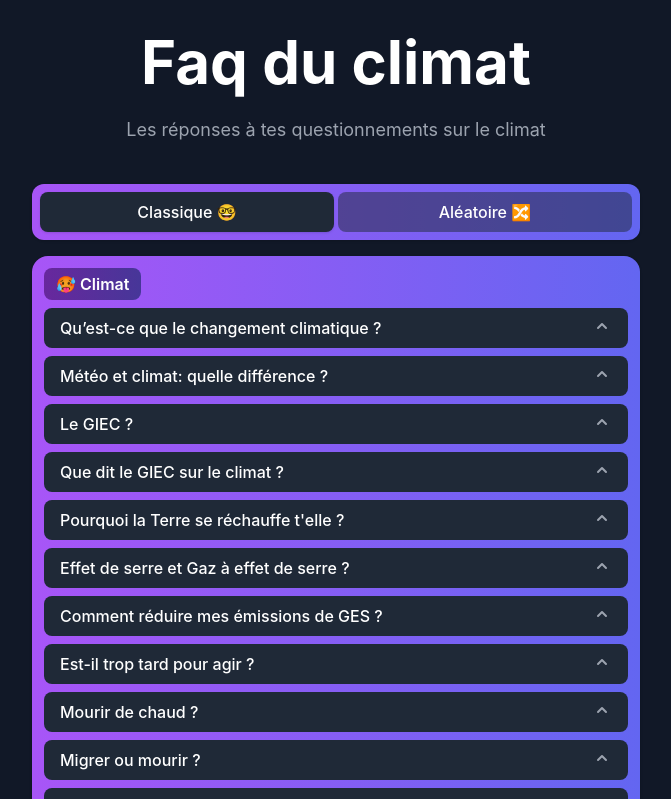
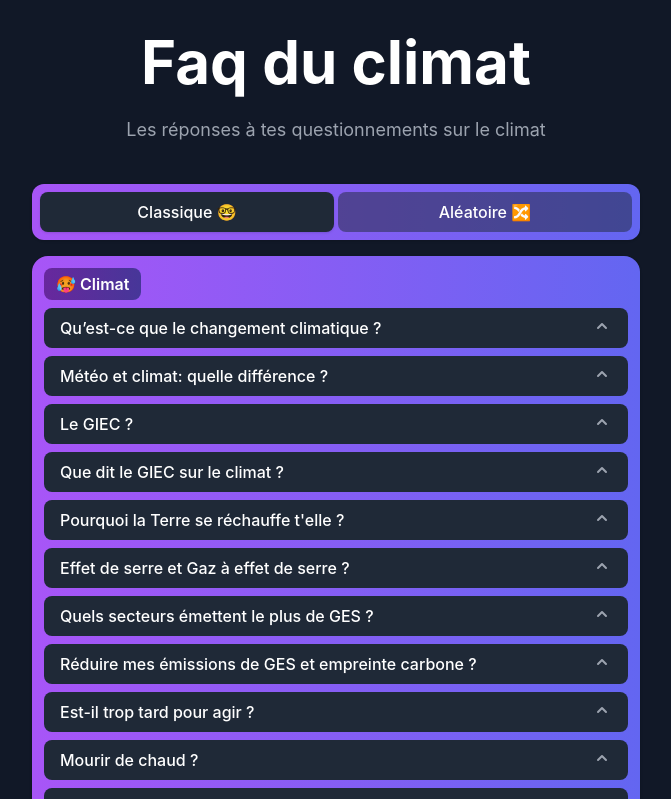
Before and after one commit to alexandre-mace/faqduclimat, a Next.js app: page / in a window 1280 px wide. Shown: the top 799 px of the page, without its empty margins (304-975 px from the left). Built offline with nearby package versions, Linux system fonts and the light colour scheme.

Commit message:
Add a new question

```diff
--- a/data/questions.js
+++ b/data/questions.js
@@ -83,7 +83,20 @@ const questions = [
         ]
     },
     {
-        title: "Comment réduire mes émissions de GES ?",
+        title: "Quels secteurs émettent le plus de GES ?",
+        category: categories.one,
+        answer:
+            "- Dans le monde voici les 4 secteurs qui emettent le plus de GES en 2016  \n" +
+            "   - Industrie (24,2%) \n" +
+            "   - Agriculture et usages des sols (18,4%) \n" +
+            "   - Bâtiment (17,5%) \n" +
+            "   - Transport (16,2%) \n",
+        sources: [
+            '[https://ourworldindata.org/emissions-by-sector](https://ourworldindata.org/emissions-by-sector)',
+        ]
+    },
+    {
+        title: "Réduire mes émissions de GES et empreinte carbone ?",
         category: categories.one,
         answer:
         "- Pour avoir une vision globale de ses émissions de GES, il faut calculer son empreinte carbone : https://nosgestesclimat.fr/  \n" +
@@ -93,7 +106,8 @@ const questions = [
         "   - Transport en avion \n" +
         "   - Chauffage au gaz ou au fioul \n",
         sources: [
-            '[https://nosgestesclimat.fr/](https://nosgestesclimat.fr/)'
+            '[https://nosgestesclimat.fr/](https://nosgestesclimat.fr/)',
+            '[https://fr.wikipedia.org/wiki/Empreinte_carbone](https://fr.wikipedia.org/wiki/Empreinte_carbone)'
         ]
     },
     {
```
